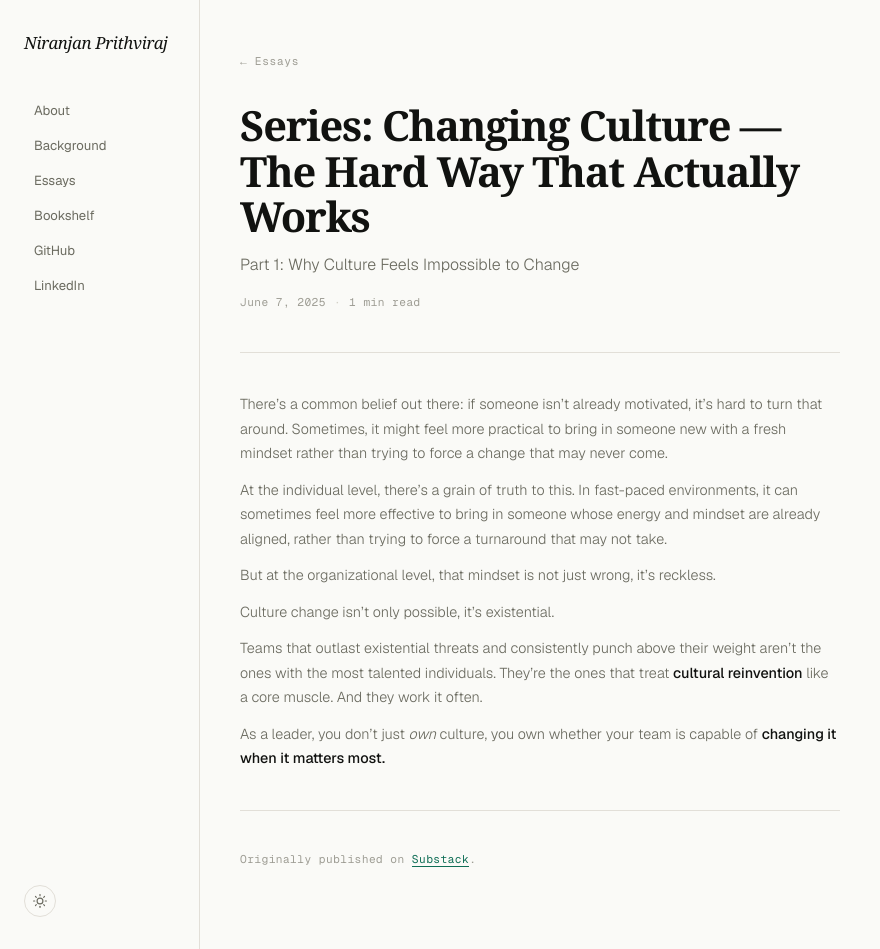
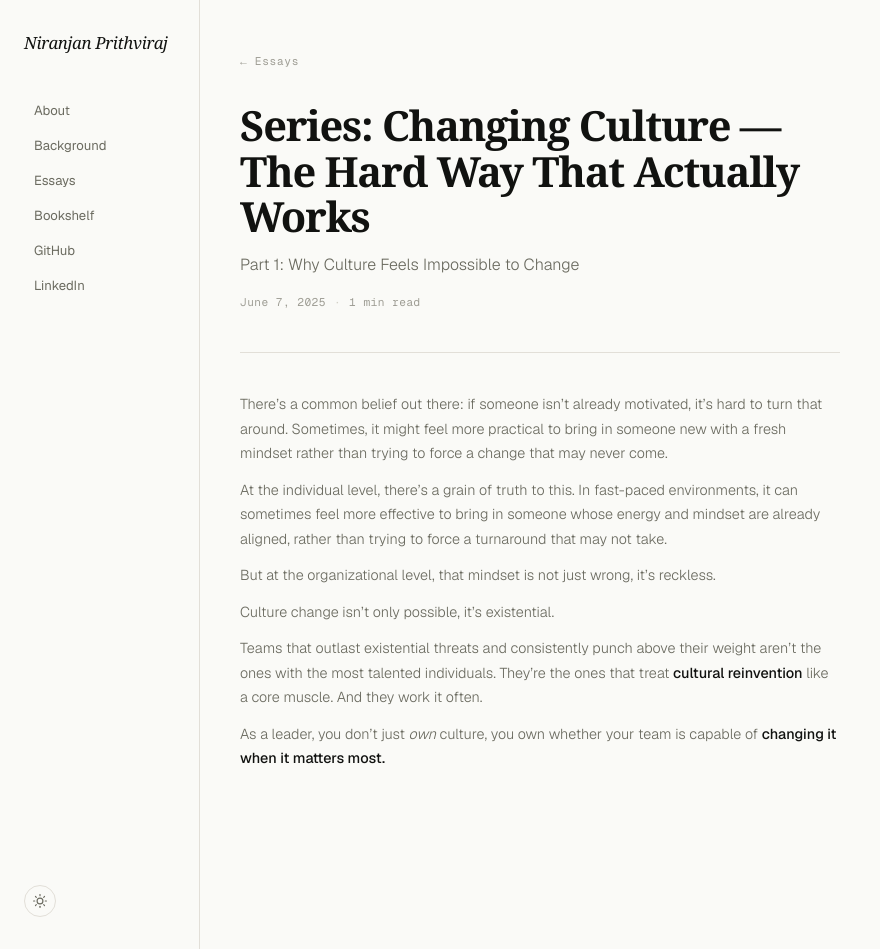
Before and after one commit to nbprithv/nbprithv.github.io, a Jekyll site: the page built from _posts/2025-06-07-series-changing-culture-the-hard.md, in a window 1280 px wide and 949 px high. Shown: the whole window, without its empty margins (0-880 px from the left). Built offline with Jekyll 4.4.1, drawn with Linux system fonts in a browser that asks for light colours; some web fonts are replaced.

Commit message:
Remove "Originally published on Substack" link from post layout
Co-Authored-By: Claude Sonnet 4.6 <noreply@anthropic.com>

```diff
--- a/_layouts/post.html
+++ b/_layouts/post.html
@@ -21,10 +21,4 @@ layout: default
     {{ content }}
   </div>
 
-  {% if page.substack_url %}
-  <div class="post-footer">
-    <div class="divider"></div>
-    <p class="post-origin">Originally published on <a href="{{ page.substack_url }}" target="_blank" rel="noopener">Substack</a>.</p>
-  </div>
-  {% endif %}
 </main>
```
